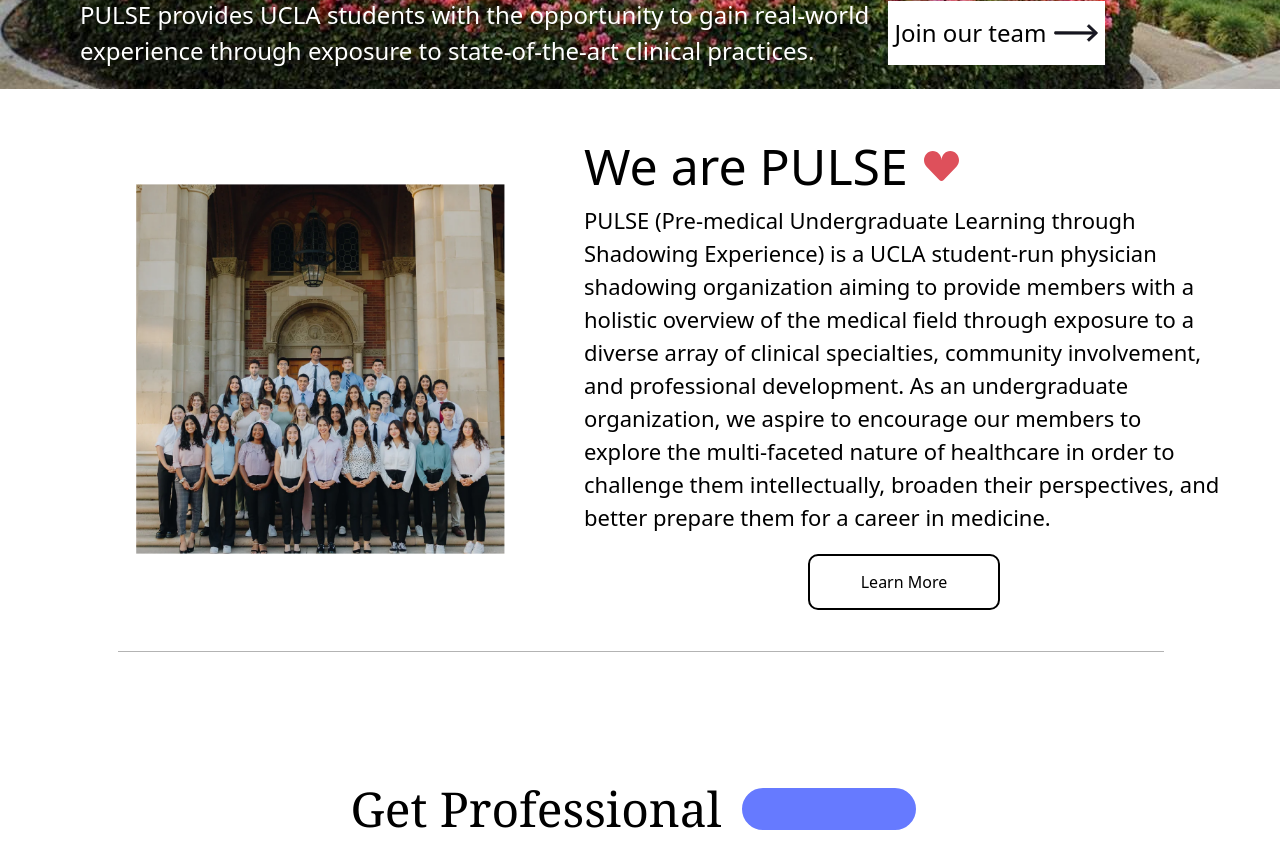
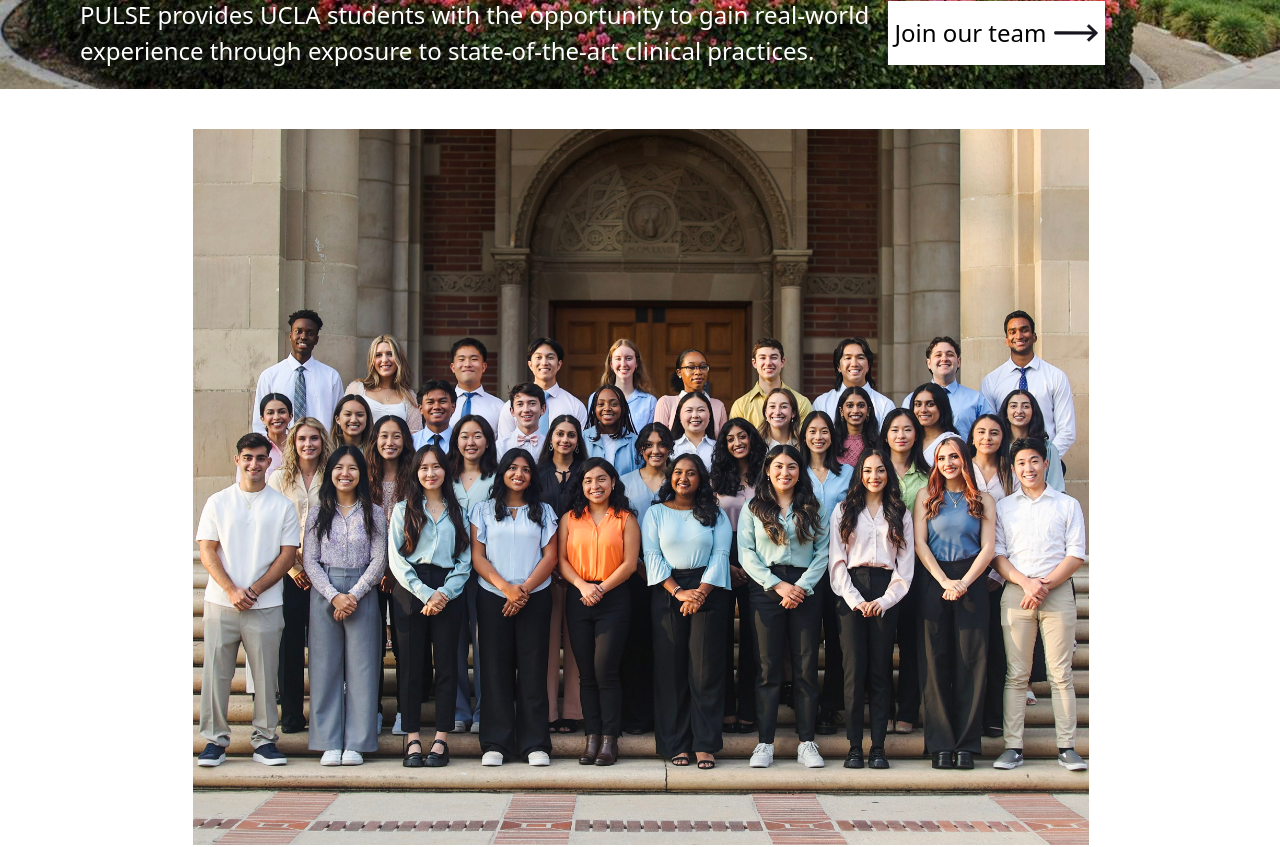
Before and after one commit to pulseucla/website, a React (Vite) app: page /#/ in a window 1280 px wide. Shown: the part 700-1547 px from the top of the page. Built offline with nearby package versions, Linux system fonts and the light colour scheme.

Commit message:
Update constants.ts

```diff
--- a/src/components/Home/constants.ts
+++ b/src/components/Home/constants.ts
@@ -1,5 +1,5 @@
 const images = [
-    "./assets/PULSE_members.png",
+    "./assets/pulse group 23.jpg",
 ]
 
 const Blurb_1 = "PULSE provides UCLA students with the opportunity to gain real-world experience through exposure to state-of-the-art clinical practices."
```
